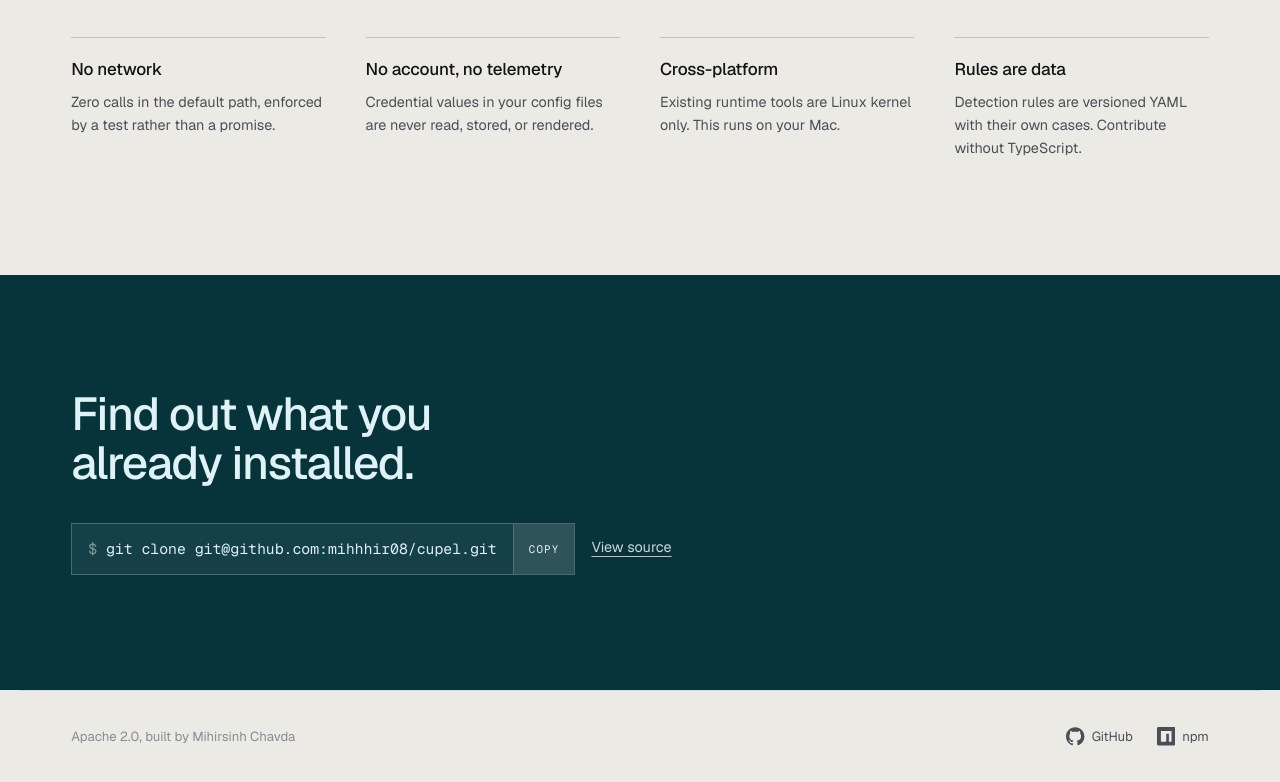
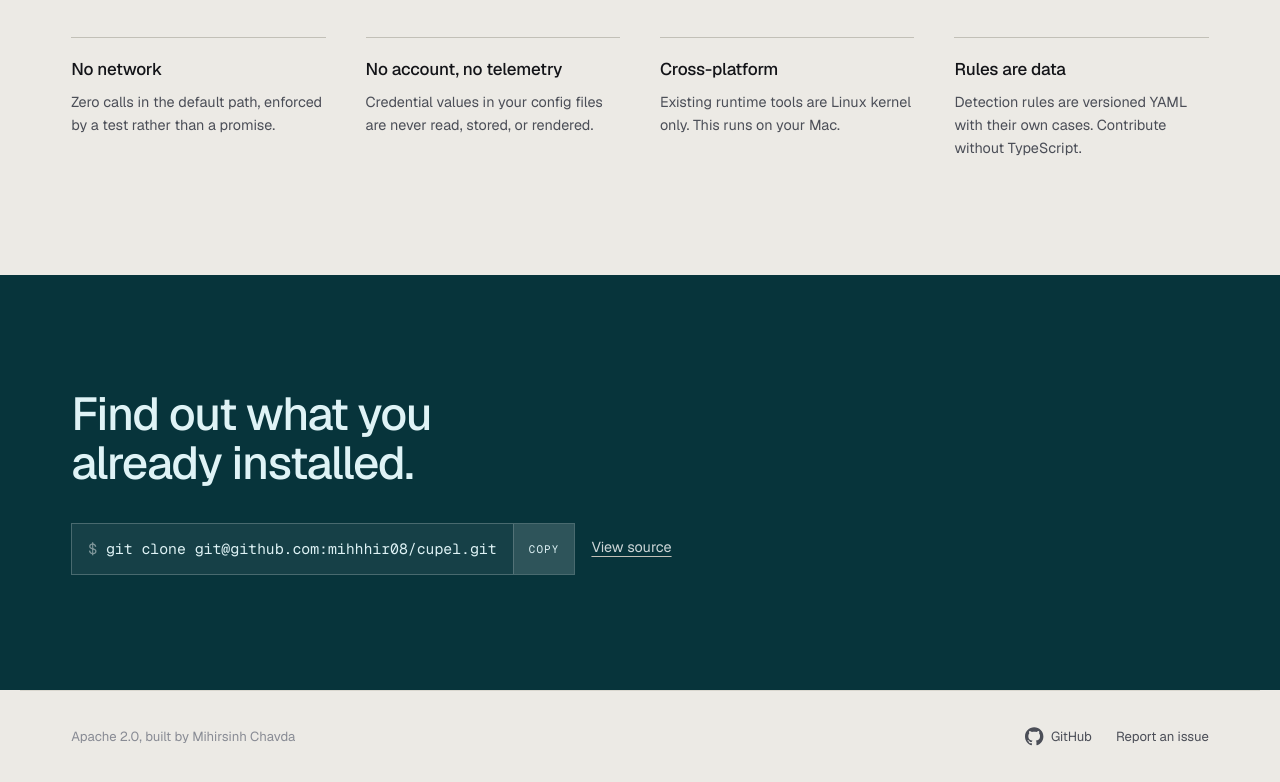
Before and after one commit to mihhhir08/cupel, a website: page site/index.html in a window 1280 px wide. Shown: the part 5153-5935 px from the top of the page. Drawn offline with Linux system fonts and the light colour scheme.

Commit message:
fix(site): remove the dead npm link
cupel is not published, so the footer linked to a package page that does
not exist. Replaced with the issues page, which resolves and is useful.

```diff
--- a/site/index.html
+++ b/site/index.html
@@ -432,7 +432,7 @@ a:focus-visible,button:focus-visible{outline:2px solid var(--accent);outline-off
   <span>Apache 2.0, built by Mihirsinh Chavda</span>
   <span style="display:flex;gap:1.5rem">
     <a href="https://github.com/mihhhir08/cupel"><svg class="ico" viewBox="0 0 24 24" role="img" aria-label="GitHub" fill="currentColor"><path d="M12 .297c-6.63 0-12 5.373-12 12 0 5.303 3.438 9.8 8.205 11.385.6.113.82-.258.82-.577 0-.285-.01-1.04-.015-2.04-3.338.724-4.042-1.61-4.042-1.61C4.422 18.07 3.633 17.7 3.633 17.7c-1.087-.744.084-.729.084-.729 1.205.084 1.838 1.236 1.838 1.236 1.07 1.835 2.809 1.305 3.495.998.108-.776.417-1.305.76-1.605-2.665-.3-5.466-1.332-5.466-5.93 0-1.31.465-2.38 1.235-3.22-.135-.303-.54-1.523.105-3.176 0 0 1.005-.322 3.3 1.23.96-.267 1.98-.399 3-.405 1.02.006 2.04.138 3 .405 2.28-1.552 3.285-1.23 3.285-1.23.645 1.653.24 2.873.12 3.176.765.84 1.23 1.91 1.23 3.22 0 4.61-2.805 5.625-5.475 5.92.42.36.81 1.096.81 2.22 0 1.606-.015 2.896-.015 3.286 0 .315.21.69.825.57C20.565 22.092 24 17.592 24 12.297c0-6.627-5.373-12-12-12"/></svg> GitHub</a>
-    <a href="https://www.npmjs.com/package/cupel"><svg class="ico" viewBox="0 0 24 24" role="img" aria-label="npm" fill="currentColor"><path d="M1.763 0C.786 0 0 .786 0 1.763v20.474C0 23.214.786 24 1.763 24h20.474c.977 0 1.763-.786 1.763-1.763V1.763C24 .786 23.214 0 22.237 0zM5.13 5.323l13.837.019-.009 13.836h-3.464l.01-10.382h-3.456L12.04 19.17H5.113z"/></svg> npm</a>
+    <a href="https://github.com/mihhhir08/cupel/issues">Report an issue</a>
   </span>
 </div></footer>
 
```
Also changed, not shown: packages/cli/README.md.
